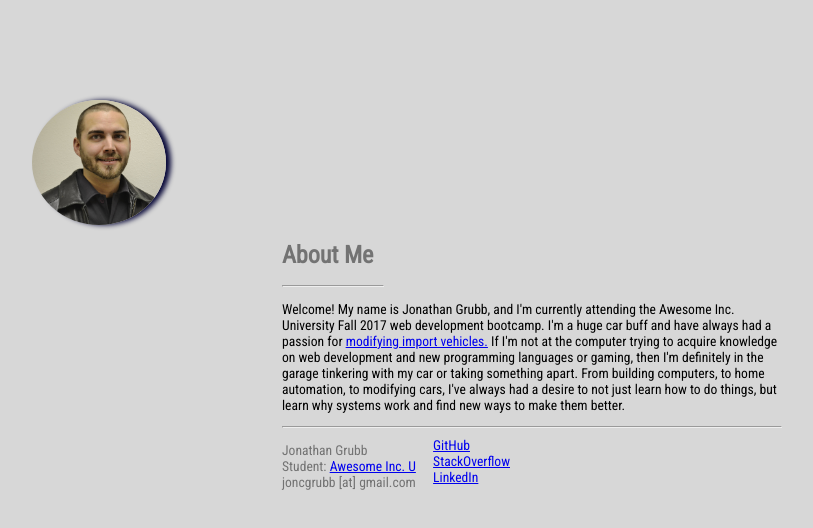
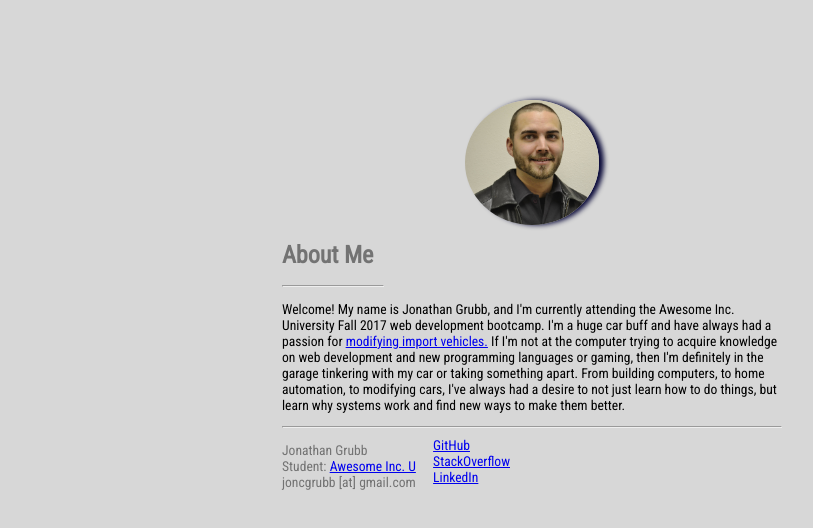
Before and after one commit to Puddingstomp/Puddingstomp.github.io, a plain HTML site: page index.html in a window 1280 px wide. Shown: the whole page, without its empty margins (108-921 px from the left). Drawn offline with Linux system fonts and the light colour scheme.

Commit message:
center image

```diff
--- a/styles.css
+++ b/styles.css
@@ -9,7 +9,7 @@ body {
 img {
 	height: 125px;
 	display: block;
-	margin-left: -250px;
+	margin: 0 auto;
 	margin-top: auto auto;
 	box-shadow: 5px 0px 5px 0px rgba(0, 0, 50, 0.97);
 }
```
